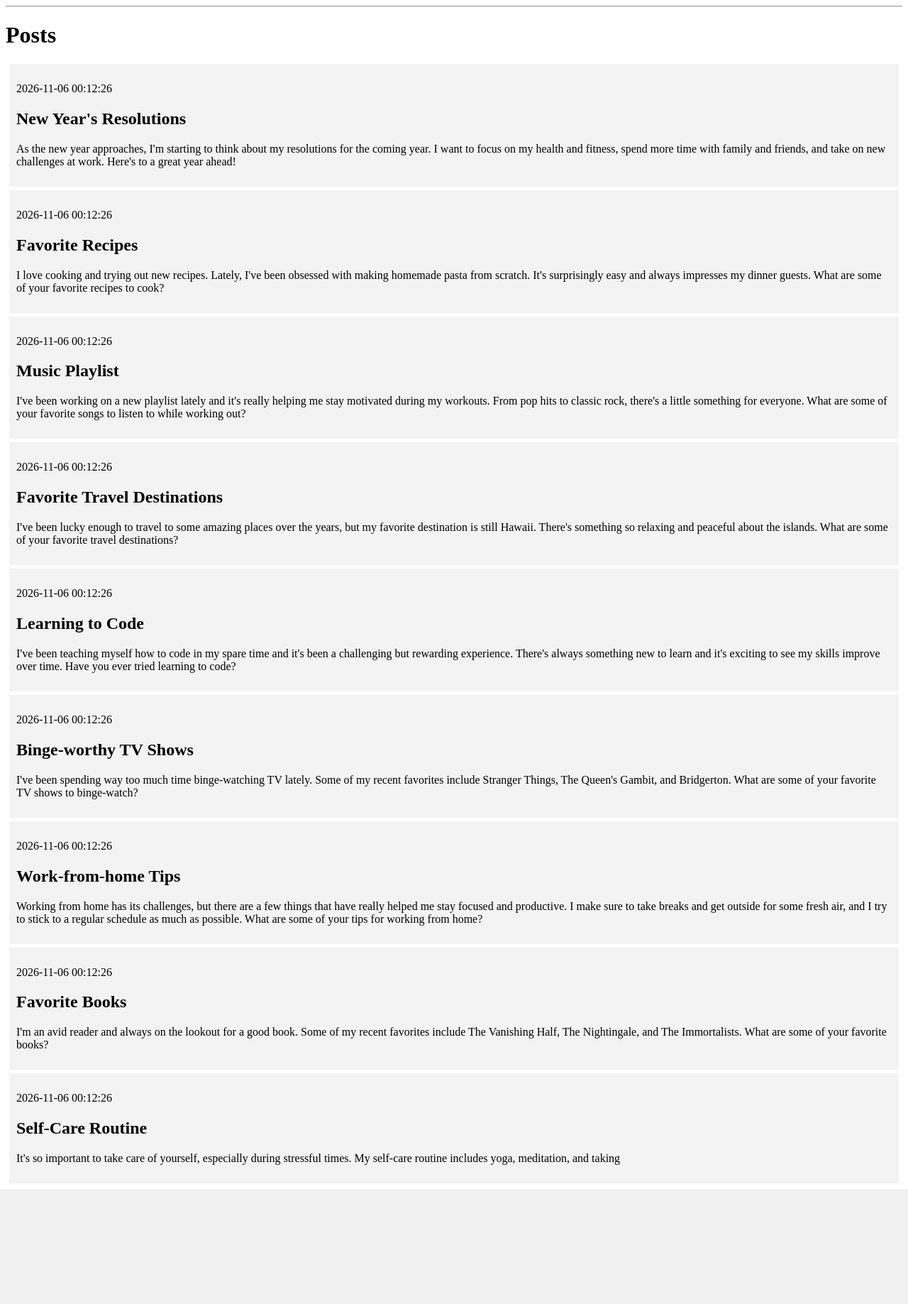
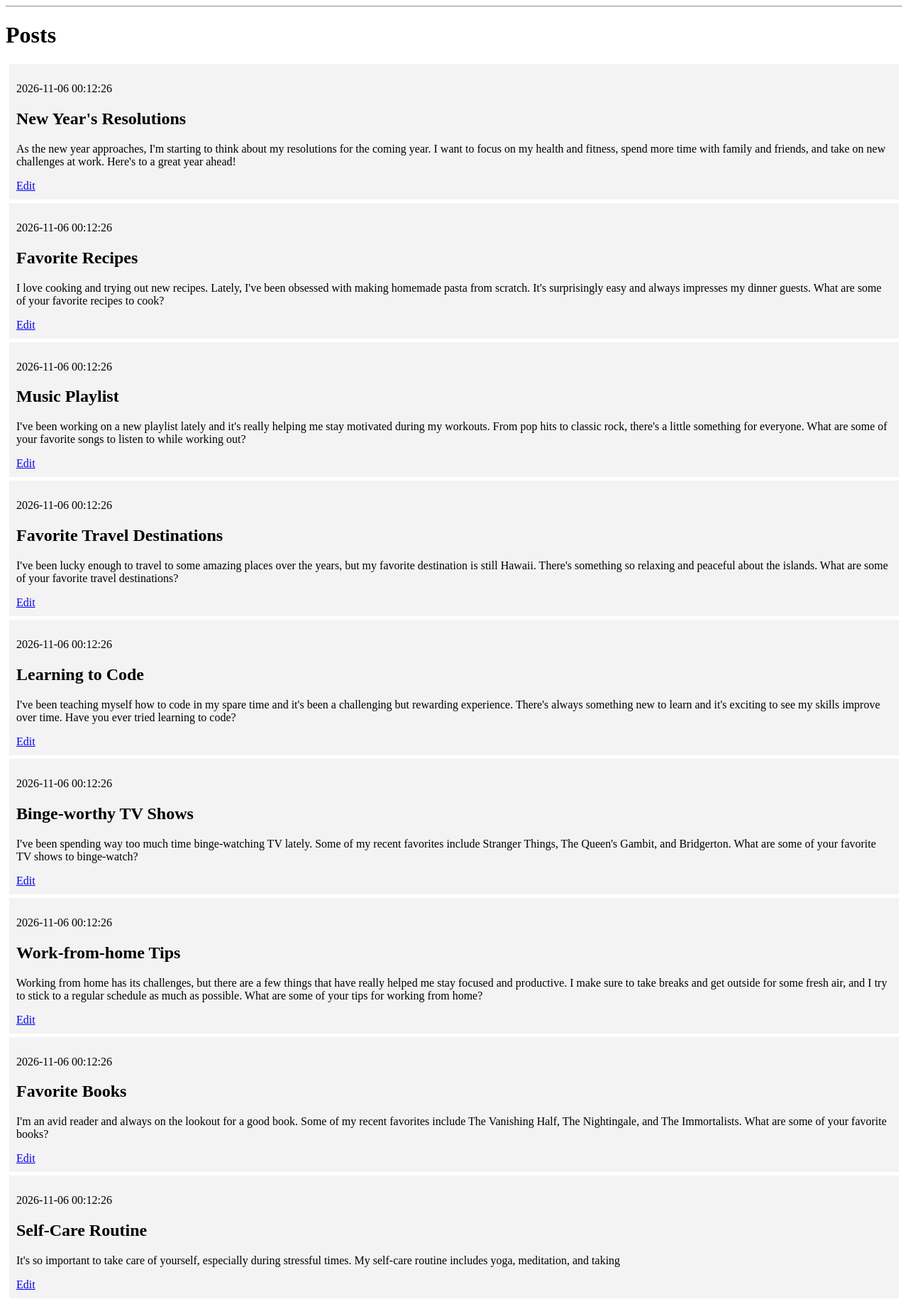
Before and after one commit to Aiden010/Flask-Blog, a Flask app: page / in a window 1280 px wide. Shown: the part 63-1900 px from the top of the page at 71% size. Before the commit the page ends 1738 px from the top, so only its background shows below. Run offline with Flask 3, Linux system fonts and the light colour scheme; data comes from the database, SQL or seed files in the repository.

Commit message:
Update index.html
url

```diff
--- a/flask_blog_class/templates/index.html
+++ b/flask_blog_class/templates/index.html
@@ -7,6 +7,7 @@
             <p>{{ post['created'] }}</p>
             <h2>{{ post['title'] }}</h2>
             <p>{{ post['content'] }}</p>
+            <a href="{{ url_for('edit', id=post['id']) }}">Edit</a>
         </div>
     {% endfor %}
 {% endblock %}
```
